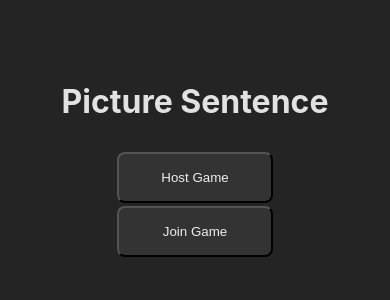
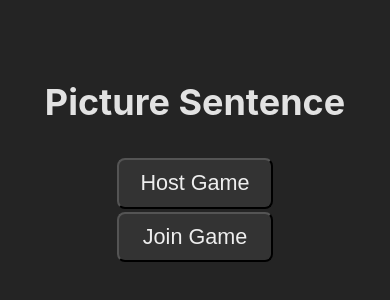
Before and after one commit to zekissel/picture-sentence, a React (Vite) app in the folder client/: page / in a window 390 px wide. Shown: the part 94-394 px from the top of the page. Built offline with nearby package versions, Linux system fonts and the light colour scheme; no server answers.

Commit message:
avoid crazy canvas on mobile

```diff
--- a/client/src/App.css
+++ b/client/src/App.css
@@ -4,6 +4,8 @@ body {
   height: 100vh;
   margin: 0;
   padding: 0;
+
+  font-size: large;
 }
 
 .App {
@@ -60,6 +62,7 @@ button {
   width: 15vw;
   height: 3.5vh;
   border-radius: 8px;
+  font-size: large;
 
   @media screen and (max-width: 650px) {
     width: 40vw;
@@ -67,9 +70,19 @@ button {
   }
 }
 
+.menu {
+  height: 6vh;
+  font-size: larger;
+}
+
+.canvaswrap {
+  touch-action: none;
+}
+
 input {
   width: 20vw;
   height: 3vh;
+  font-size: large;
 
   @media screen and (max-width: 650px) {
     width: 90%;
--- a/client/src/App.tsx
+++ b/client/src/App.tsx
@@ -5,6 +5,26 @@ import Lobby from "./Lobby";
 
 const socket = io("http://localhost:7000");
 //const socket = io();
+
+window.addEventListener('touchmove', ev => {
+  if (
+    (ev.target as HTMLElement)!.nodeName !== 'CANVAS'
+  ) {
+    ev.preventDefault();
+    ev.stopImmediatePropagation();
+  };
+}, { passive: false });
+
+window.addEventListener('touchstart', ev => {
+  if (
+    (ev.target as HTMLElement)!.nodeName !== 'CANVAS' &&
+    (ev.target as HTMLElement)!.nodeName !== 'INPUT' &&
+    (ev.target as HTMLElement)!.nodeName !== 'BUTTON'
+  ) {
+    ev.preventDefault();
+    ev.stopImmediatePropagation();
+  };
+}, { passive: false });
 
 interface MenuResponse { status: string; msg: string; code: number; }
 
@@ -59,6 +79,7 @@ function Join ({ setID, user, setUser, room, setRoom, def, game }: ClientProps)
   return (
     <menu className="join">
       <li><button onClick={def}>Back</button></li>
+      <br/>
 
       <fieldset>
         <legend>Connect</legend>
@@ -117,6 +138,7 @@ function Host ({ setID, user, setUser, room, setRoom, def, game }: ClientProps)
   return (
     <menu className="host">
       <li><button onClick={def}>Back</button></li>
+      <br/>
 
       <fieldset>
         <legend>User</legend>
@@ -183,8 +205,8 @@ export default function App() {
 
         { toggleMenu === MenuMode.Default &&
           <menu>
-            <li><button onClick={host}>Host Game</button></li>
-            <li><button onClick={join}>Join Game</button></li>
+            <li><button className='menu' onClick={host}>Host Game</button></li>
+            <li><button className='menu' onClick={join}>Join Game</button></li>
           </menu>
         }
         { toggleMenu === MenuMode.Host &&
--- a/client/src/Game.tsx
+++ b/client/src/Game.tsx
@@ -102,7 +102,7 @@ export default function Game ({ socket, room, id, round, setRound, setActors }:
 
         { (!idle && round > -1) && (round % 2 === 1 ?
           <input type='text' placeholder='Your sentence here' onChange={updateAnswer} value={curAnswer} onKeyDown={enterSubmit}/> :
-          <Canvas width={400} height={267} updateImage={updateImage} />)
+          <div className='canvaswrap'><Canvas width={400} height={267} updateImage={updateImage} /></div>)
         }
         {
           (idle && round >= 0) && <p>Wait for next round</p>
```
